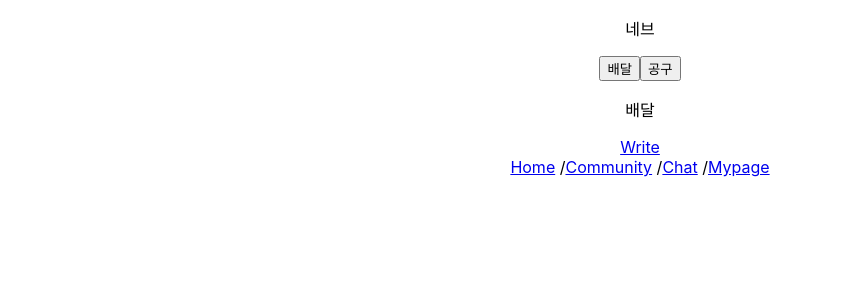
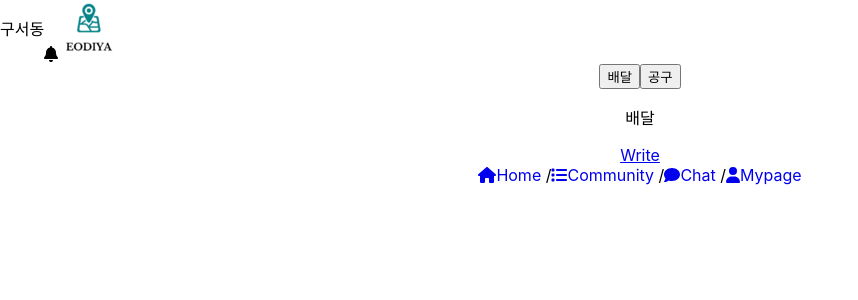
Before and after one commit to winckey/Modong, a React (Create React App) app in the folder frontend/: page / in a window 1280 px wide. Both pictures are taken after a click on the button "로그인". Shown: the top 300 px of the page, without its empty margins (0-858 px from the left). Built offline with nearby package versions, Linux system fonts and the light colour scheme.

Commit message:
feat #S06P31E102-82:네브바형태구현 초기

```diff
--- a/frontend/package.json
+++ b/frontend/package.json
@@ -3,6 +3,11 @@
   "version": "0.1.0",
   "private": true,
   "dependencies": {
+    "@fortawesome/fontawesome-svg-core": "^6.1.1",
+    "@fortawesome/free-brands-svg-icons": "^6.1.1",
+    "@fortawesome/free-regular-svg-icons": "^6.1.1",
+    "@fortawesome/free-solid-svg-icons": "^6.1.1",
+    "@fortawesome/react-fontawesome": "^0.1.18",
     "@reduxjs/toolkit": "^1.8.1",
     "@testing-library/jest-dom": "^4.2.4",
     "@testing-library/react": "^9.5.0",
--- a/frontend/src/components/Nav.js
+++ b/frontend/src/components/Nav.js
@@ -1,4 +1,4 @@
-import React from 'react';
+import React, { useState } from 'react';
 
 import Community from './Community';
 import Chat from './Chat';
@@ -12,11 +12,23 @@ import MyApplication from './mypage/MyApplication';
 import CommunityDetail from './community/CommunityDetail';
 import { Routes, Route , Link } from 'react-router-dom';
 
+import { FontAwesomeIcon } from "@fortawesome/react-fontawesome";
+import { faBell, faHouse, faList, faComment, faUser } from "@fortawesome/free-solid-svg-icons";
+
 function Nav() {
-
+  const [dongName, setDongName] = useState('구서동');
+  const changeDong = (name) => {
+    setDongName(name);
+  }
   return (
     <div>
-        <p>네브</p>
+        <div style={{ display: 'flex' }}>
+          <p>{dongName}</p>
+          <div>
+            <FontAwesomeIcon icon={faBell} className="search" />
+            <img src={ require('../assets/favicon.png') } alt="사진"/>
+          </div>
+        </div>
         <Routes>
             <Route path="/" element={<Home/>}/>
             <Route path="/community" element={<Community/>}/>
@@ -32,10 +44,10 @@ function Nav() {
 
         <Link to="/write">Write</Link><br/>
         <footer>
-          <Link to="/">Home</Link> /
-          <Link to="/community">Community</Link> /
-          <Link to="/chat">Chat</Link> /
-          <Link to="/mypage">Mypage</Link>
+          <Link to="/" style={{ textDecoration: 'none' }} ><FontAwesomeIcon icon={faHouse} className="icon" />Home</Link> /
+          <Link to="/community" style={{ textDecoration: 'none' }}><FontAwesomeIcon icon={faList} className="icon" />Community</Link> /
+          <Link to="/chat" style={{ textDecoration: 'none' }}><FontAwesomeIcon icon={faComment} className="icon" />Chat</Link> /
+          <Link to="/mypage" style={{ textDecoration: 'none' }}><FontAwesomeIcon icon={faUser} className="icon" />Mypage</Link>
         </footer>
     </div>
   );
--- a/frontend/src/components/write/DeliveryWrite.js
+++ b/frontend/src/components/write/DeliveryWrite.js
@@ -5,7 +5,7 @@ function DeliveryWrite() {
     return (
         <div>
             <p>배달 쓰기</p>
-            <Link to="/home">Home</Link>
+            <Link to="/">Home</Link>
         </div>
     );
 }
--- a/frontend/src/components/write/GroupBuyingWrite.js
+++ b/frontend/src/components/write/GroupBuyingWrite.js
@@ -5,7 +5,7 @@ function GroupBuyingWrite() {
     return (
         <div>
             <p>공구 쓰기</p>
-            <Link to="/home">Home</Link>
+            <Link to="/">Home</Link>
         </div>
     );
 }
```
Also changed, not shown: frontend/src/assets/favicon.png (added), 1 other file (tests, documents, lock files or other folders).
